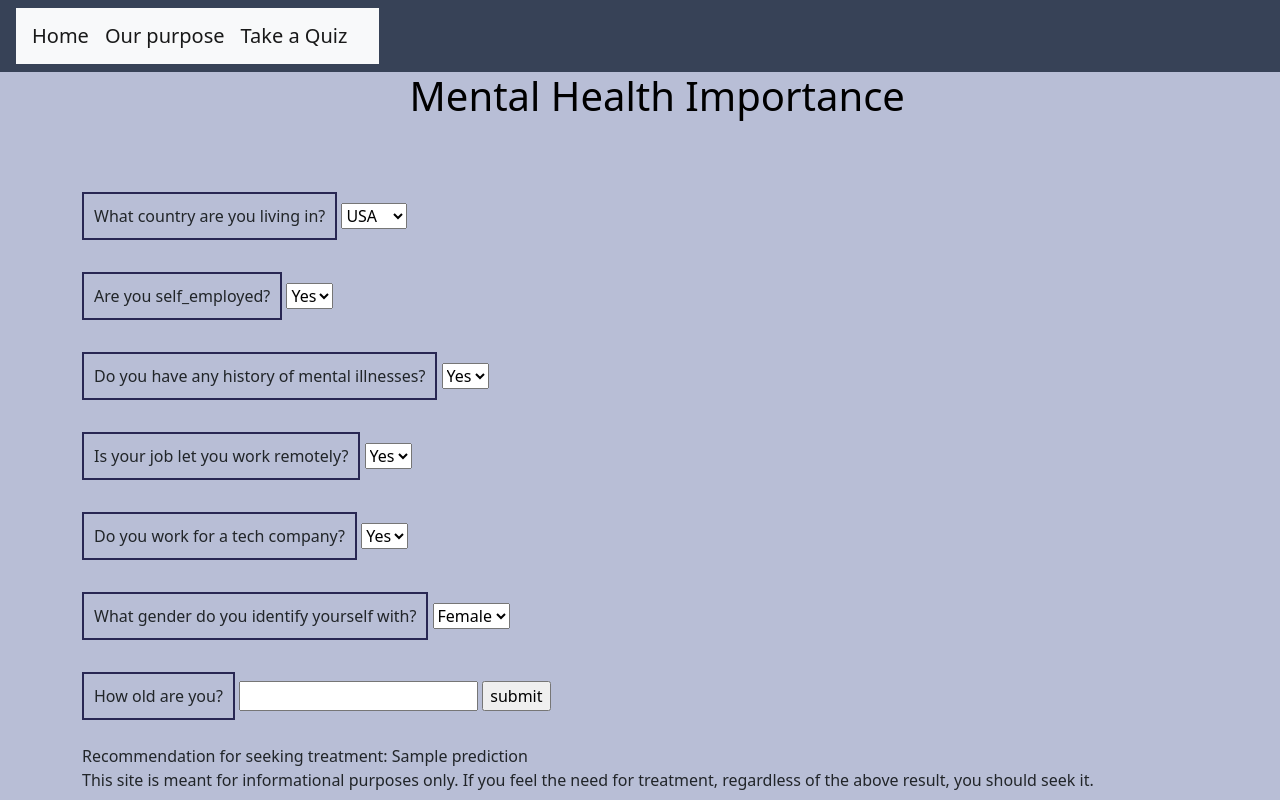
After one commit to nappytrails/machines_for_mental_health, a Python web app: template templates/quiz.html in a window 1280 px wide; the page is wider, and only the part inside the window is pictured. The commit adds this page. Run offline with Jinja, Linux system fonts and the light colour scheme; the template is opened without the code that fills it: most values are stand-ins (such as "Sample title", 1, 10 or a date in 2020).

Commit message:
html files updated

```diff
--- a/style.css
+++ b/style.css
@@ -23,3 +23,6 @@ center { position: relative;
     left:0%;
     color: #04081d;}
 }
+.tableauPlaceholder {position: relative;
+top: 20%;
+left:7%}
--- /dev/null
+++ b/templates/quiz.html
@@ -0,0 +1,118 @@
+<!DOCTYPE html>
+<html lang="en">
+
+    <head>
+        <meta charset="UTF-8">
+        <meta name="viewport" content="width=device-width, initial-scale=1.0">
+        <title>Bootstrap Visualization Dashboard</title>
+
+        <link rel="stylesheet" href="https://cdn.jsdelivr.net/npm/bootstrap@4.6.0/dist/css/bootstrap.min.css" integrity="sha384-B0vP5xmATw1+K9KRQjQERJvTumQW0nPEzvF6L/Z6nronJ3oUOFUFpCjEUQouq2+l" crossorigin="anonymous">
+        <link rel="stylesheet" href="/style.css">
+        <link href="https://cdn.jsdelivr.net/npm/bootstrap@5.1.1/dist/css/bootstrap.min.css" rel="stylesheet" integrity="sha384-F3w7mX95PdgyTmZZMECAngseQB83DfGTowi0iMjiWaeVhAn4FJkqJByhZMI3AhiU" crossorigin="anonymous">
+    </head>
+
+
+    <body class="grey">
+        <nav class="navbar navbar-light" style="background-color: #374257;">
+            <div class=images>
+                <nav class="navbar navbar-light bg-light">
+                    <a class="navbar-brand" href="index.html">
+
+                    Home
+                    </a>
+
+                    <a class="navbar-brand" href="purpose.html">
+
+                        Our purpose
+                    </a>
+                    <a class="navbar-brand" href="quiz.html">
+
+                        Take a Quiz
+                    </a>
+                </nav>
+            </div>
+         </nav>
+         <div>
+            <h1 class="center">Mental Health Importance</h1>
+        </div>
+        <div class= "container">
+            <div class="row">
+                <div class="col-md-12">
+                    <br>
+                    <br>
+                    <p>
+                        <form method = "POST" action="/quiz">
+                            <label style="padding: 10px; border: 2px solid rgb(40, 39, 83);" for="country">What country are you living in?</label>
+                                <select name="country" id="country">
+                                <option value="1">USA</option>
+                                <option value="0">Other</option>
+                                </select>
+                                <br>
+                                <br>
+                                <label style="padding: 10px; border: 2px solid rgb(40, 39, 83);" for="employment">Are you self_employed?</label>
+                                <select name="employment" id="employment">
+                                <option value="1">Yes</option>
+                                <option value="0">No</option>
+                                </select>
+                                <br>
+                                <br>
+                                <label style="padding: 10px; border: 2px solid rgb(40, 39, 83);" for="history">Do you have any history of mental illnesses?</label>
+                                <select name="history" id="history">
+                                <option value="1">Yes</option>
+                                <option value="0">No</option>
+                                </select>
+                                <br>
+                                <br>
+                                <label style="padding: 10px; border: 2px solid rgb(40, 39, 83);" for="remote">Is your job let you work remotely?</label>
+                                <select name="remote" id="remote">
+                                <option value="1">Yes</option>
+                                <option value="0">No</option>
+                                </select>
+                                <br>
+                                <br>
+                                <label style="padding: 10px; border: 2px solid rgb(40, 39, 83);" for="tech">Do you work for a tech company?</label>
+                                <select name="tech" id="tech">
+                                <option value="1">Yes</option>
+                                <option value="0">No</option>
+                                </select>
+                                <br>
+                                <br>
+                                <label style="padding: 10px; border: 2px solid rgb(40, 39, 83);" for="gender">What gender do you identify yourself with?</label>
+                                <select name="gender" id="gender">
+                                <option value="female">Female</option>
+                                <option value="male">Male</option>
+                                <option value="others">Others</option>
+                                </select>
+                                <br>
+                                <br>
+                                <label style="padding: 10px; border: 2px solid rgb(40, 39, 83);" for="age">How old are you?</label>
+                                <input type="number" id = "age" name = "age">
+                                </select>
+                                <input type = "submit" value ="submit">
+                        </form>
+
+
+                    </p>
+                    <div>
+
+                        {% if prediction %}
+                            <div class="prediction">
+                            Recommendation for seeking treatment: {{prediction}}<br>
+                            This site is meant for informational purposes only. If you feel the need for treatment, regardless of the above result, you should seek it.
+                            </div>
+                        {% endif %}
+
+                    </div>
+
+
+
+
+
+            </div>
+        </div>
+
+
+        <script src="https://cdn.jsdelivr.net/npm/bootstrap@5.1.1/dist/js/bootstrap.bundle.min.js" integrity="sha384-/bQdsTh/da6pkI1MST/rWKFNjaCP5gBSY4sEBT38Q/9RBh9AH40zEOg7Hlq2THRZ" crossorigin="anonymous"></script>
+
+    </body>
+</html>
```
Also changed, not shown: Data/mental_health.sql (added, +16 -0 lines), static/js/app.js (added, +21 -0 lines), templates/index.html (renamed from index.html, +5 -5 lines), templates/purpose.html (added, +81 -0 lines).
